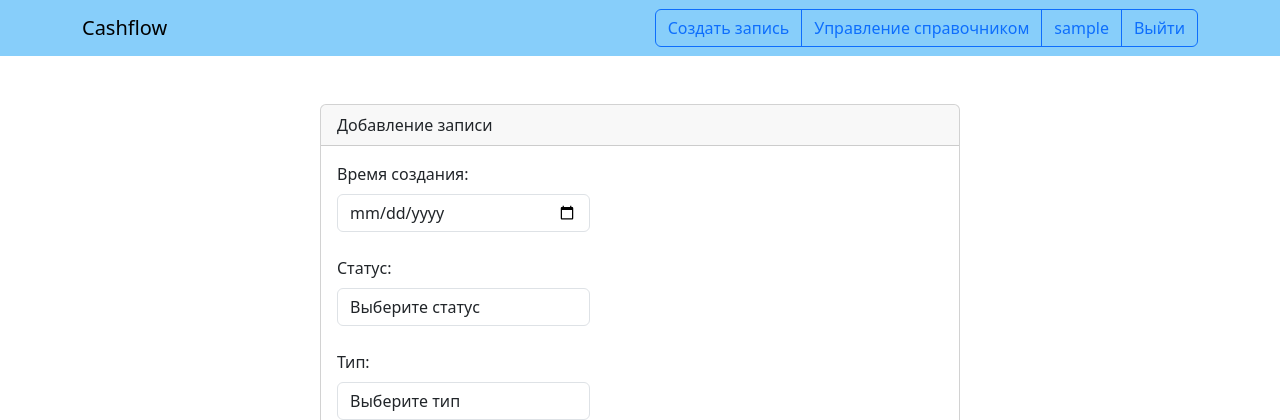
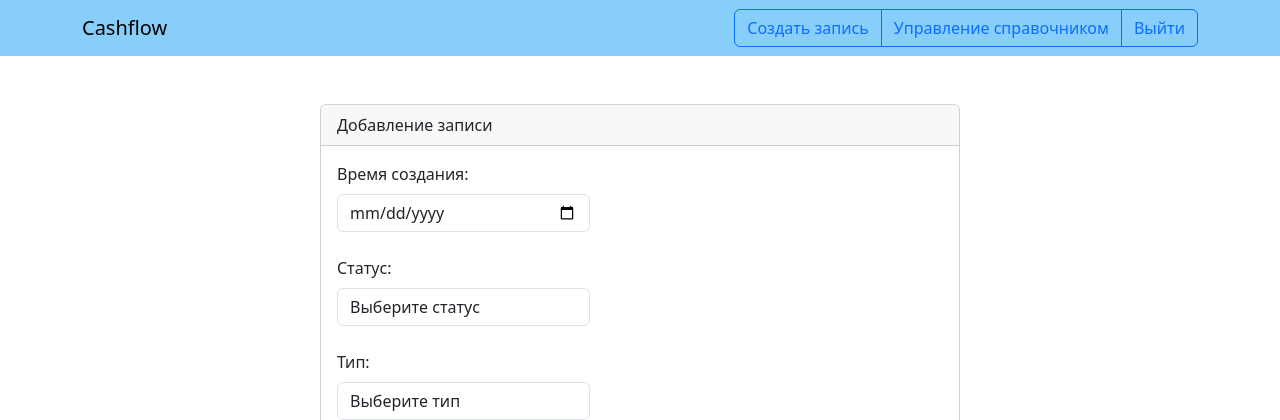
Before and after one commit to WarfoIomey/cashflow, a Django app: page /record/create/ in a window 1280 px wide. Shown: the top 420 px of the page. Run offline with Django 3.2, Linux system fonts and the light colour scheme; the visitor is signed in with stand-in values (Sample User, id 1); data that the repository does not hold is empty; some libraries are stand-ins or nearby versions.

Commit message:
remove button profile

```diff
--- a/dss/templates/includes/header.html
+++ b/dss/templates/includes/header.html
@@ -36,8 +36,6 @@
                   </button>
               {% endif %}
               <button type="button" class="btn btn-outline-primary"><a class="text-decoration-none text-reset"
-                  href="{% url 'cashflow:profile' user.username %}">{{ user.username }}</a></button>
-              <button type="button" class="btn btn-outline-primary"><a class="text-decoration-none text-reset"
                   href="{% url 'logout' %}">Выйти</a></button>
             </div>
           {% else %}
```
